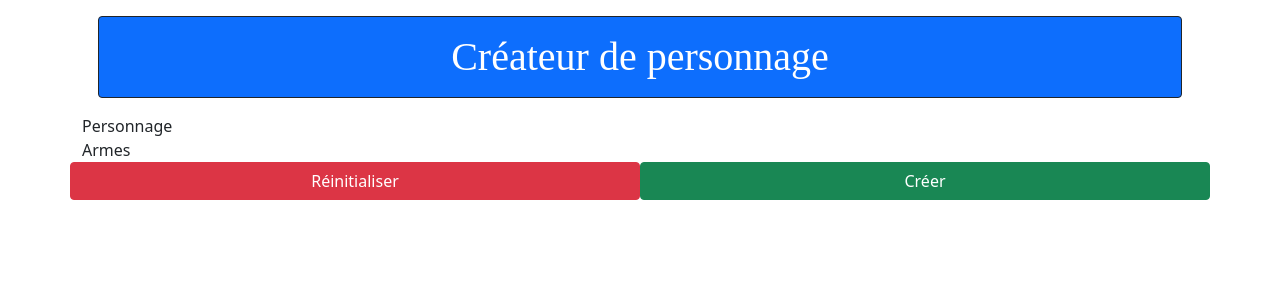
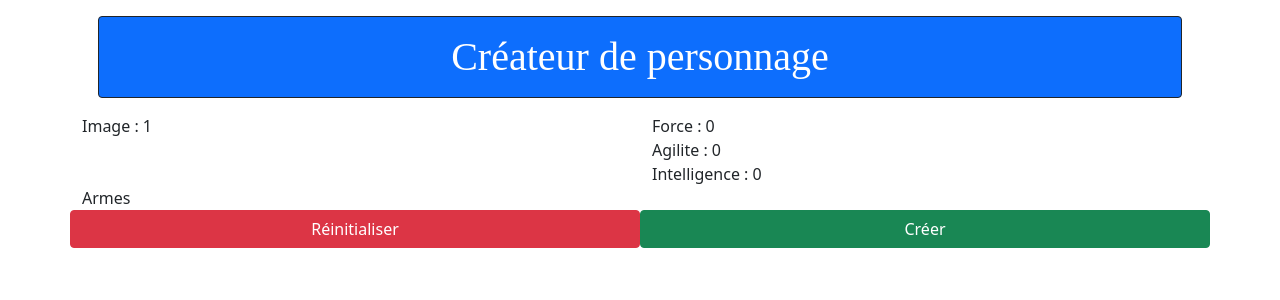
Before and after one commit to EmmanuelBlanchard/REACT-2020-par-la-pratique-de-A-Z-evolution-progressive, a React (Create React App) app in the folder Programmes/12-Module12-Projet2-CreateurDePersonnage-AjoutDeFirebase/projet2/: page / in a window 1280 px wide. Shown: the top 300 px of the page. Built offline with nearby package versions, Linux system fonts and the light colour scheme; the HTML template or start-up script is replaced by a standard one; a web font is replaced by a local one.

Commit message:
12-Module12-Projet2-CreateurDePersonnage-AjoutDeFirebase-03-ComposantCreateurPersonnage

```diff
--- a/Programmes/12-Module12-Projet2-CreateurDePersonnage-AjoutDeFirebase/projet2/src/App.js
+++ b/Programmes/12-Module12-Projet2-CreateurDePersonnage-AjoutDeFirebase/projet2/src/App.js
@@ -1,18 +1,9 @@
 import React from 'react';
-import TitreH1 from "./components/Titres/TitreH1";
-import Bouton from "./components/Bouton/Bouton";
+import CreateurPersonnage from './containers/CreateurPersonnage/CreateurPersonnage';
 
 function App() {
   return (
-    <div className="container">
-      <TitreH1>Créateur de personnage</TitreH1>
-      <div>Personnage</div>
-      <div>Armes</div>
-      <div className="row no-gutters">
-        <Bouton typeBtn="btn-danger" css="col-6" clic={() => console.log("Réinitialisation")}>Réinitialiser</Bouton>
-        <Bouton typeBtn="btn-success" css="col-6" clic={() => console.log("Création")}>Créer</Bouton>
-      </div>
-    </div>
+    <CreateurPersonnage />
   );
 }
 
--- /dev/null
+++ b/Programmes/12-Module12-Projet2-CreateurDePersonnage-AjoutDeFirebase/projet2/src/containers/CreateurPersonnage/CreateurPersonnage.js
@@ -0,0 +1,31 @@
+import React, {Component} from 'react';
+import TitreH1 from '../../components/Titres/TitreH1';
+import Bouton from '../../components/Bouton/Bouton';
+import Personnage from './Personnage/Personnage';
+
+class CreateurPersonnage extends Component {
+    state = {
+        personnage : {
+            image : 1,
+            force : 0,
+            agilite : 0,
+            intelligence : 0
+        }
+    }
+
+    render() {
+        return (
+            <div className="container">
+                <TitreH1>Créateur de personnage</TitreH1>
+                <Personnage {...this.state.personnage}/>
+                <div>Armes</div>
+                <div className="row no-gutters">
+                    <Bouton typeBtn="btn-danger" css="col-6" clic={ () => console.log("Réinitialisation")}>Réinitialiser</Bouton>
+                    <Bouton typeBtn="btn-success" css="col-6" clic={ () => console.log("Création")}>Créer</Bouton>
+                </div>
+            </div>
+        );
+    }
+}
+
+export default CreateurPersonnage;
--- /dev/null
+++ b/Programmes/12-Module12-Projet2-CreateurDePersonnage-AjoutDeFirebase/projet2/src/containers/CreateurPersonnage/Personnage/Personnage.js
@@ -0,0 +1,14 @@
+import React from 'react';
+
+const personnage = (props) => (
+    <div className="row no-gutters">
+        <div className="col-6">Image : {props.image}</div>
+        <div className="col-6">
+            Force : {props.force} <br />
+            Agilite : {props.agilite} <br />
+            Intelligence : {props.intelligence}
+        </div>
+    </div>
+);
+
+export default personnage;
```
